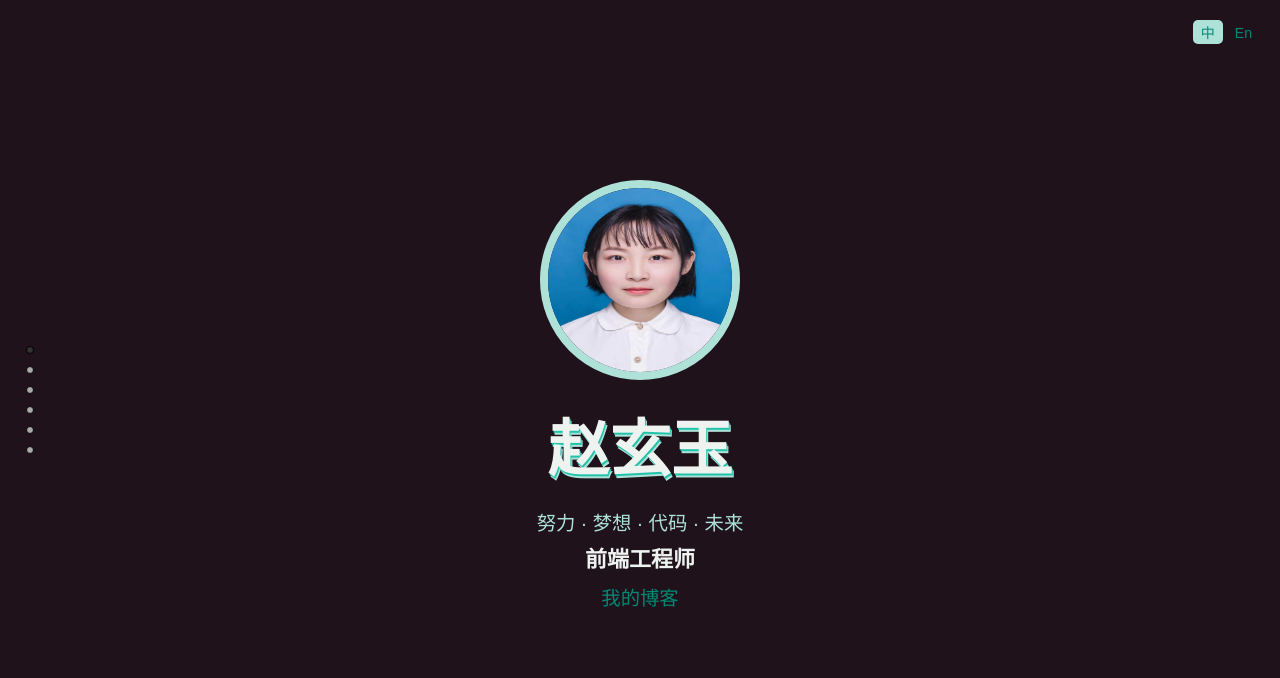
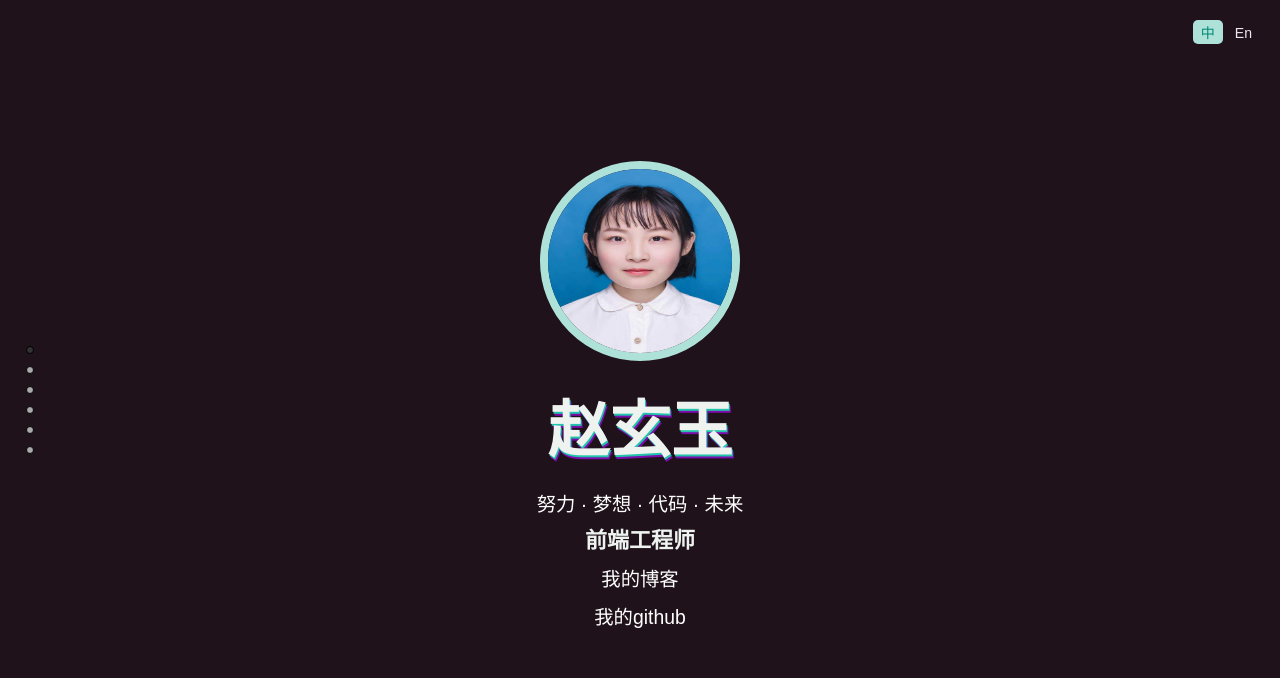
Before and after one commit to cris052/cv-zxy, a plain HTML site: page zxy.com/cv/cn.html in a window 1280 px wide. Drawn offline with Linux system fonts and the light colour scheme.

Commit message:
更新说明

```diff
--- a/zxy.com/cv/cn.html
+++ b/zxy.com/cv/cn.html
@@ -33,7 +33,8 @@
                 <h1 id="title">赵玄玉</h1>
                 <p id="subtitle">努力 · 梦想 · 代码 · 未来</p>
                 <h4>前端工程师</h4>
-                <p><a href="https://blog.csdn.net/qq_39925376" target="_blank">我的博客</a></p>
+                <p><a href="https://blog.csdn.net/qq_39925376" target="_blank" class="cc">我的博客</a></p>
+                <p><a href="https://github.com/cris052" target="_blank" class="cc">我的github</a></p>
             </div>
 
             <div class="section center" id="profession">
@@ -94,7 +95,7 @@
                 <h1>个人技能</h1>
                 <h2>法语技能：了解法国文化</h2>
                 <h4>英语技能：通过CET 6</h4>
-                <p>社交技能:影协社团部长, 校青协优秀志愿者</p>
+                <h5>社交技能:影协社团部长, 校青协优秀志愿者</h5>
             </div>
 
             <div class="section center">
@@ -102,7 +103,7 @@
                 <h2><a href="#" target="_blank">个人主页</a></h2>
                 <p>Email: <a href="m15874949452@163.com" target="_blank">m15874949452@163.com</a></p>
 
-                <h2><a href="cv-zxy.pdf"  target="_blank" class="highlight">下载简历</a></h2>
+                <h2><a href="cv--zxy.pdf"  target="_blank" class="highlight">下载简历</a></h2>
             </div>
         <link rel="stylesheet" href="../blog/css/font.css" type="text/css" />
 
--- a/zxy.com/cv/css/main.css
+++ b/zxy.com/cv/css/main.css
@@ -1,7 +1,11 @@
-body{
-		font-family:"Microsoft YaHei", Arial, Helvetica, sans-serif;
-		font-weight:400;
-		font-size:1.1em}
+		body{
+				font-family:"Microsoft YaHei", Arial, Helvetica, sans-serif;
+				font-weight:400;
+				font-size:1.1em}
+        .cc{
+        	color: #fff;
+
+        }
 		h1{
 			font-size:3.5em;
 			margin:0 0 0.5em 0;
@@ -22,10 +26,10 @@ body{
 		h6{font-size:1.1em;margin:0 0 0.1em 0;margin-top:0}
 		p{font-size:1.1em;margin:0.5em 0}
 		ul{font-size:1.1em}
-		a{color:#008a75;text-decoration:none;transition:0.5s}
+		a{color:#f0e6f3;text-decoration:none;transition:0.5s}
 		a:hover{color:#9f3}
-		a.highlight{color:#9f3}
-		a.highlight:hover{color:#008a75}
+		a.highlight{color:#724e73}
+		a.highlight:hover{color:#a6b19c}
 		#lang-panel{
 			position:absolute;
 			right:20px;top:20px;
@@ -33,17 +37,17 @@ body{
 			font-size:0.8em}
 		#lang-panel .lang{display:inline-block;border-radius:5px;padding:2px 8px}
 		#lang-panel .lang.selected{background-color:#aee2d9;color:#008a75;cursor:default}
-		p{color:#aee2d9}
-		h1{text-shadow:1px 2px #22c3aa,2px 4px #aee2d9;text-align:center}
+		p{color:#bf92b5de}
+		h1{text-shadow:1px 2px #22c3aa,2px 4px #7c0cab;text-align:center}
 		h1+h2,h1+p{margin-top:-0.5em}
 		h2+h1{margin-top:0.8em}
 		h1 em,h2 em,h3 em,h4 em,h5 em,h6 em{color:#008a75;font-style:normal}
 		ul{color:#aee2d9}
 		#title{margin:0.25em 0 0 0}
-		#subtitle{margin:1em 0 0.25em 0;color:#aee2d9}
+		#subtitle{margin:1em 0 0.25em 0;color:#fff}
 		.tag-panel{margin:15px auto}
 		.tag{
-			background-color:#096254;color:#aee2d9;
+			background-color:#470856ad;color:#b7a1d4;
 			border-radius:3px;display:inline-block;
 			padding:2px 8px;
 			margin-right:3px;
```
Also changed, not shown: zxy.com/cv/index.html (+4 -3 lines), zxy.com/cv/js/index.min.js, 1 other file.
